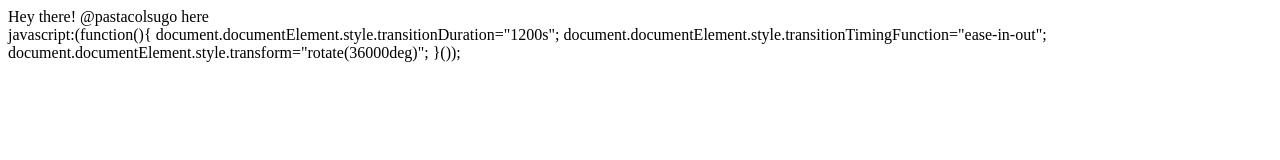
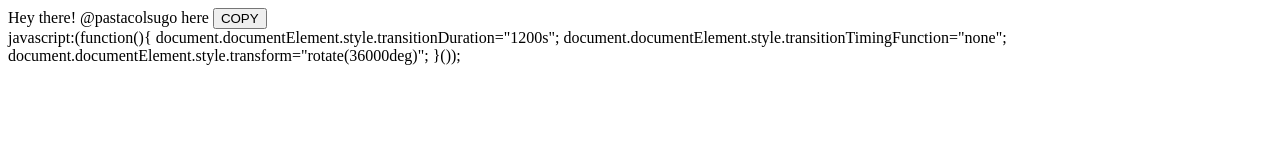
Before and after one commit to pastacolsugo/pastacolsugo.github.io, a plain HTML site: page index.html in a window 1280 px wide. Drawn offline with Linux system fonts and the light colour scheme.

Commit message:
Copy button

```diff
--- a/index.html
+++ b/index.html
@@ -1,6 +1,10 @@
 Hey there!
 @pastacolsugo here
 
-<div>
-  javascript:(function(){ document.documentElement.style.transitionDuration="1200s"; document.documentElement.style.transitionTimingFunction="ease-in-out"; document.documentElement.style.transform="rotate(36000deg)"; }());
+<button onclick="copytoclipboard()">COPY</button>
+<script>
+  navigator.clipboard.writeText("javascript:(function(){ document.documentElement.style.transitionDuration="1200s"; document.documentElement.style.transitionTimingFunction="none"; document.documentElement.style.transform="rotate(36000deg)"; }());");
+</script>
+<div id="rotate">
+  javascript:(function(){ document.documentElement.style.transitionDuration="1200s"; document.documentElement.style.transitionTimingFunction="none"; document.documentElement.style.transform="rotate(36000deg)"; }());
 </div>
```
